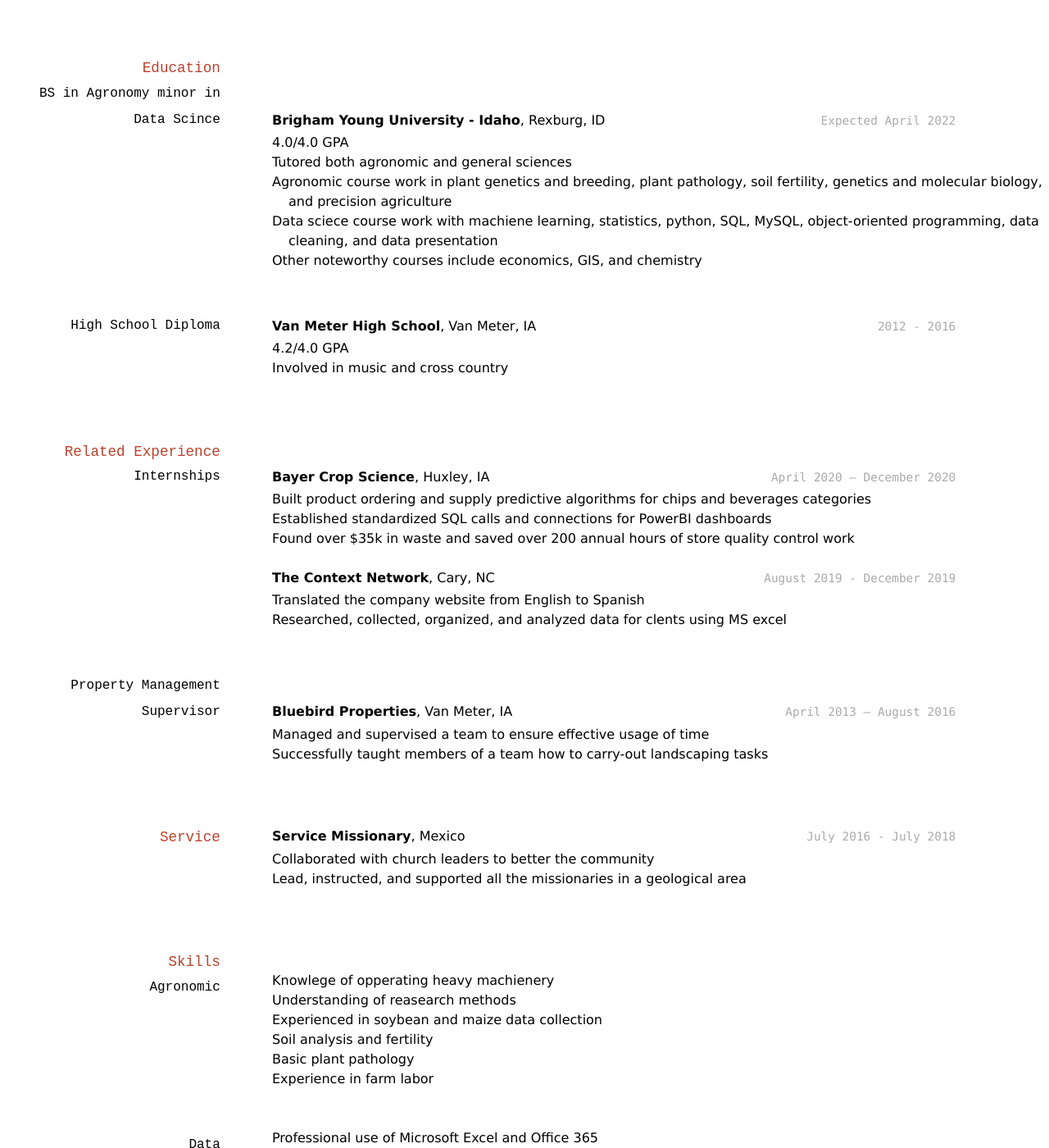
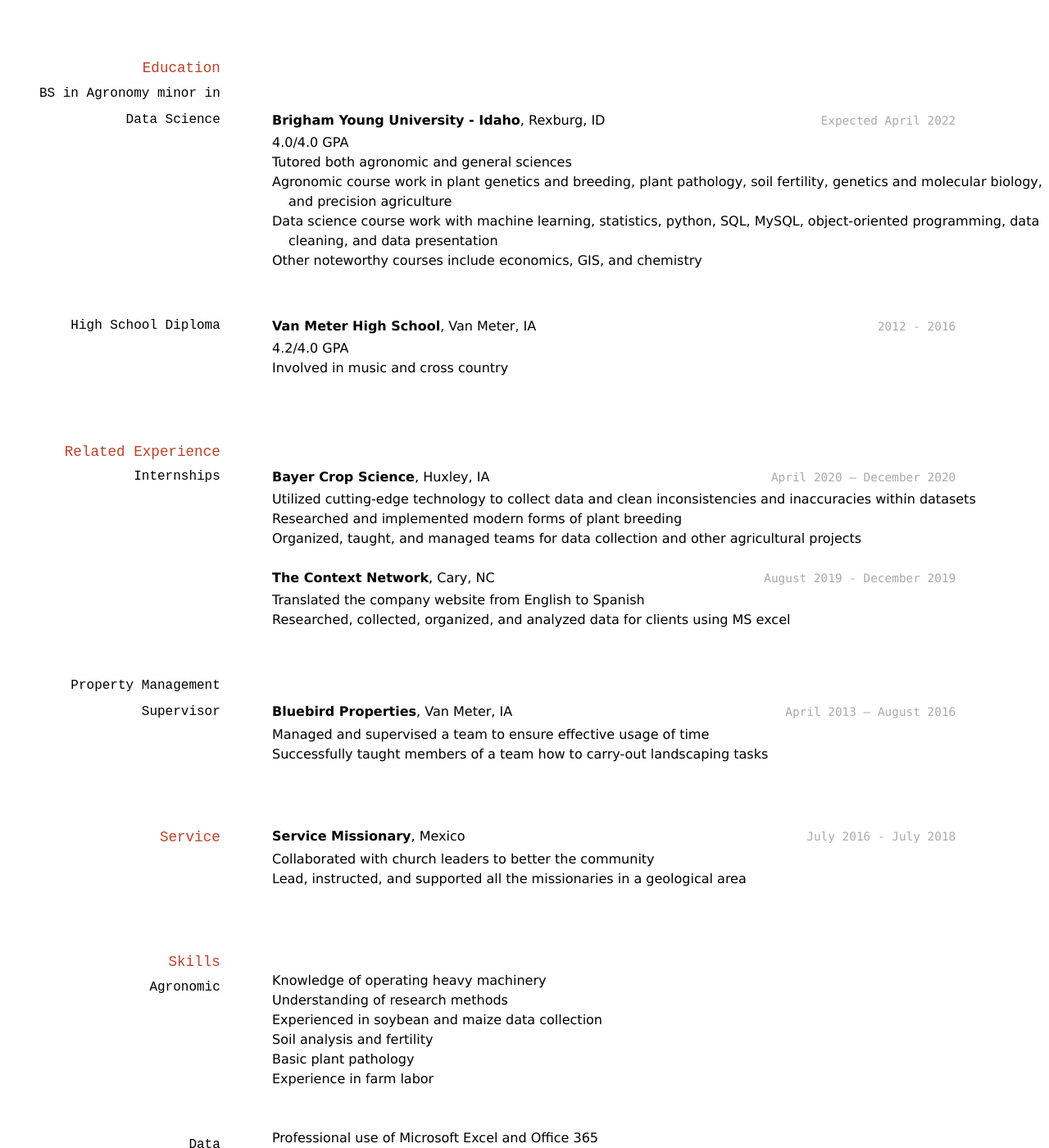
Before and after one commit to ty-thomas/Thomas_Resume, a Jekyll site: the page built from docs/index.md, in a window 1280 px wide and 1400 px high, scrolled down 278 px. Shown: the whole window at 82% size. Built offline with Jekyll 4.4.1, drawn with Linux system fonts in a browser that asks for light colours; some of the changed text lies outside the part shown.

Commit message:
clean draft

```diff
--- a/docs/index.md
+++ b/docs/index.md
@@ -10,24 +10,21 @@ title: Ty Thomas' Resume
 | <a href="https://www.linkedin.com/in/tyspencerthomas">Linkedin</a>
 </div>
 
-
 Raised in a heavily work orientated lifestyle and trained to become a jack-of-all-trades. Pursuing crop and soil sciences to positively impact the community and those malnourished throughout the world.  Plans to obtain a master’s degree in data science which will compliment a future doctorate in plant genetics.   Working towards a research management position in the agricultural sector. Has always been interested in learning new trades and doing the best work possible. Highly analytical and has enjoyed the many opportunities given to lead and serve others.
 
 <!-- https://www.monique.tech/the-art-of-markdown -->
 
 ## Education
 
-
-### BS in Agronomy minor in Data Scince
+### BS in Agronomy minor in Data Science
 `Expected April 2022`
 __Brigham Young University - Idaho__, Rexburg, ID
 
 - 4.0/4.0 GPA
 - Tutored both agronomic and general sciences
 - Agronomic course work in plant genetics and breeding, plant pathology, soil fertility, genetics and molecular biology, and precision agriculture
-- Data sciece course work with machiene learning, statistics, python, SQL, MySQL, object-oriented programming, data cleaning, and data presentation
+- Data science course work with machine learning, statistics, python, SQL, MySQL, object-oriented programming, data cleaning, and data presentation
 - Other noteworthy courses include economics, GIS, and chemistry
-
 
 
 ### High School Diploma
@@ -38,7 +35,6 @@ __Van Meter High School__, Van Meter, IA
 - Involved in music and cross country
 
 
-
 ## Related Experience
 
 ### Internships
@@ -46,15 +42,15 @@ __Van Meter High School__, Van Meter, IA
 `April 2020 – December 2020`
 __Bayer Crop Science__, Huxley, IA
 
-- Built product ordering and supply predictive algorithms for chips and beverages categories
-- Established standardized SQL calls and connections for PowerBI dashboards
-- Found over $35k in waste and saved over 200 annual hours of store quality control work
+- Utilized cutting-edge technology to collect data and clean inconsistencies and inaccuracies within datasets
+- Researched and implemented modern forms of plant breeding
+- Organized, taught, and managed teams for data collection and other agricultural projects
 
 `August 2019 - December 2019`
 __The Context Network__, Cary, NC
 
 - Translated the company website from English to Spanish
-- Researched, collected, organized, and analyzed data for clents using MS excel
+- Researched, collected, organized, and analyzed data for clients using MS excel
 
 ### Property Management Supervisor
 
@@ -64,8 +60,6 @@ __Bluebird Properties__, Van Meter, IA
 - Managed and supervised a team to ensure effective usage of time
 - Successfully taught members of a team how to carry-out landscaping tasks
 
-
-
 ## Service
 
 `July 2016 - July 2018`
@@ -73,38 +67,33 @@ __Service Missionary__, Mexico
 - Collaborated with church leaders to better the community
 - Lead, instructed, and supported all the missionaries in a geological area
 
-
 ## Skills
 
-
 ### Agronomic
-- Knowlege of opperating heavy machienery
-- Understanding of reasearch methods
+- Knowledge of operating heavy machinery
+- Understanding of research methods
 - Experienced in soybean and maize data collection
 - Soil analysis and fertility
 - Basic plant pathology
 - Experience in farm labor
 
-
 ### Data
 - Professional use of Microsoft Excel and Office 365
 - Programming and data manipulation with Python
 - Analyzing relational databases using SQL
-- Cleaning, oraganinzing, and analyzing large datasets
+- Cleaning, organizing, and analyzing large datasets
 
 ### Other Skills
 - Fluent in Spanish
 - Mathematical aptitude
 - Effective time management
 
-
 ## Honors
 
 - Eagle Scout
 - Former member of the National Honor Society
-- All-State musicion
+- All-State musician
 - Full academic scholarship
-
 
 
 <!-- ### Footer
```
